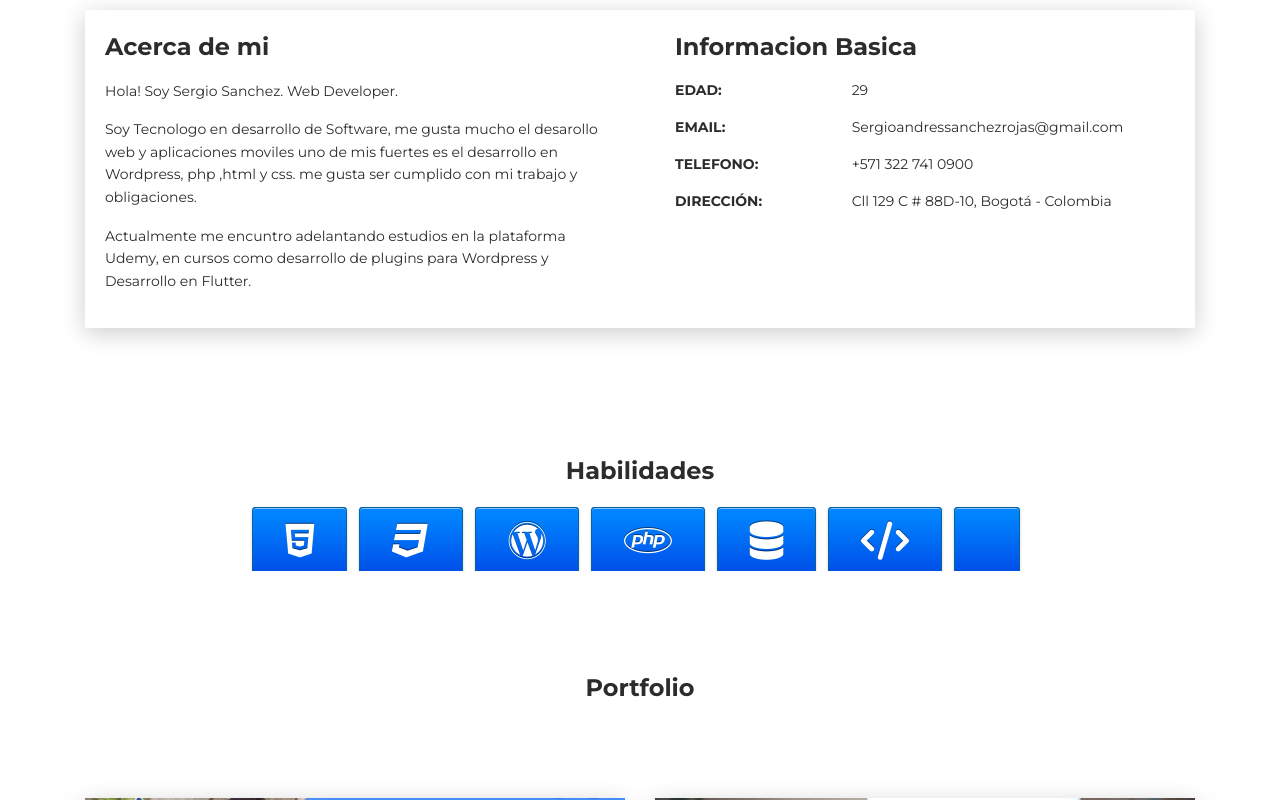
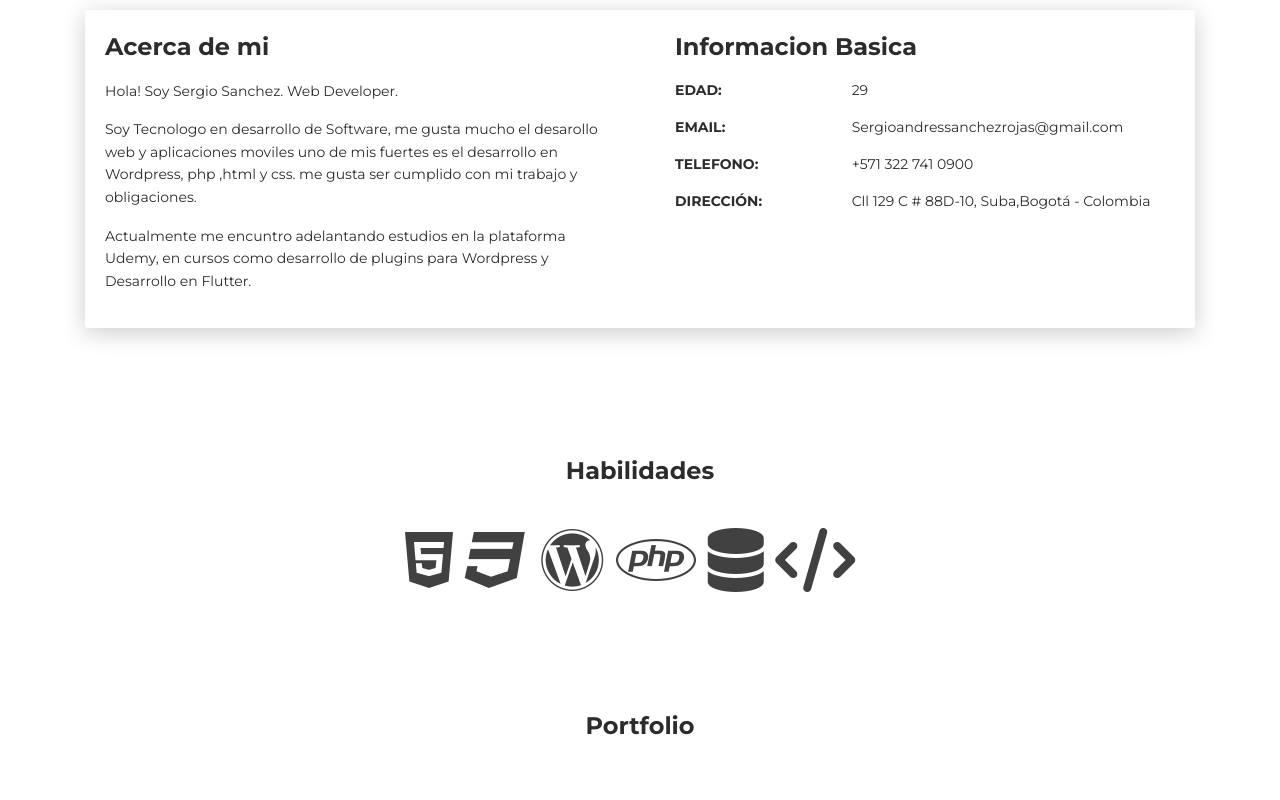
Before and after one commit to sasanchezr/hv, a plain HTML site: page index.html in a window 1280 px wide. Shown: the part 610-1410 px from the top of the page. Drawn offline with Linux system fonts and the light colour scheme; some icons are missing.

Commit message:
change
c

```diff
--- a/index.html
+++ b/index.html
@@ -1,6 +1,7 @@
 <!DOCTYPE html>
 <html lang="en-US">
   <head>
+  	<link rel="icon" type="image/png" href="images/favico.png" sizes="16x16">
     <meta charset="UTF-8">
     <meta http-equiv="X-UA-Compatible" content="IE=edge">
     <meta name="viewport" content="width=device-width, initial-scale=1">
@@ -11,8 +12,7 @@
     <link href="css/aos.css" rel="stylesheet">
     <link href="css/bootstrap.min.css" rel="stylesheet">
     <link href="styles/main.css" rel="stylesheet">
-
-      </head>
+ </head>
   <body id="top">
     <header>
       <div class="profile-page sidebar-collapse">
@@ -87,7 +87,7 @@
             </div>
             <div class="row mt-3">
               <div class="col-sm-4"><strong class="text-uppercase">Dirección:</strong></div>
-              <div class="col-sm-8">Cll 129 C # 88D-10, Bogotá - Colombia</div>
+              <div class="col-sm-8">Cll 129 C # 88D-10, Suba,Bogotá - Colombia</div>
             </div>
           </div>
         </div>
@@ -99,14 +99,14 @@
   <div class="container">
     <div class="h4 text-center mb-4 title">Habilidades</div>
      <div class="habilidadesicons">
-     	<span style= "color: White";>
-       	<a class="btn-3d" rel="tooltip" title="html"><i class="fa fa-html5"></i></a>
-     	<a class="btn-3d" rel="tooltip" title="css3"><i class="fa fa-css3"></i></a>
-     	<a class="btn-3d" rel="tooltip" title="wordpress"><i class="fa fa-wordpress"></i></a>
-     	<a class="btn-3d" rel="tooltip" title="php"><i class="fab fa-php"></i></a>
-     	<a class="btn-3d" rel="tooltip" title="Data Base"><i class="fas fa-database"></i></a>
-     	<a class="btn-3d" rel="tooltip" title="Visual Studio Code"><i class="fas fa-code"></i></a>
-     	<a class="btn-3d" rel="tooltip" title="Adobe Photoshop"><i class="fab fa-adobe"></i></a></span>
+     	<span style= "color: #414141";>
+       	<a class="iconstyles" rel="tooltip" title="html"><i class="fa fa-html5"></i></a>
+     	<a class="iconstyles" rel="tooltip" title="css3"><i class="fa fa-css3"></i></a>
+     	<a class="iconstyles" rel="tooltip" title="wordpress"><i class="fa fa-wordpress"></i></a>
+     	<a class="iconstyles" rel="tooltip" title="php"><i class="fab fa-php"></i></a>
+     	<a class="iconstyles" rel="tooltip" title="Data Base"><i class="fas fa-database"></i></a>
+     	<a class="iconstyles" rel="tooltip" title="Visual Studio Code"><i class="fas fa-code"></i></a>
+     	<a class="iconstyles" rel="tooltip" title="Adobe Photoshop"><i class="fab fa-adobe"></i></a></span>
      </div>
   </div>
 </div>
```
Also changed, not shown: images/favico.png (added), styles/main.css.
